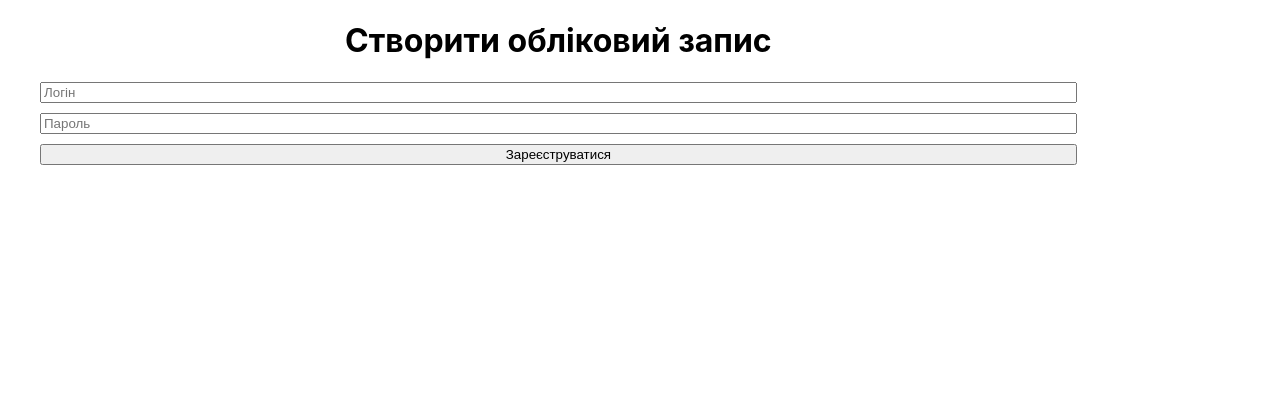
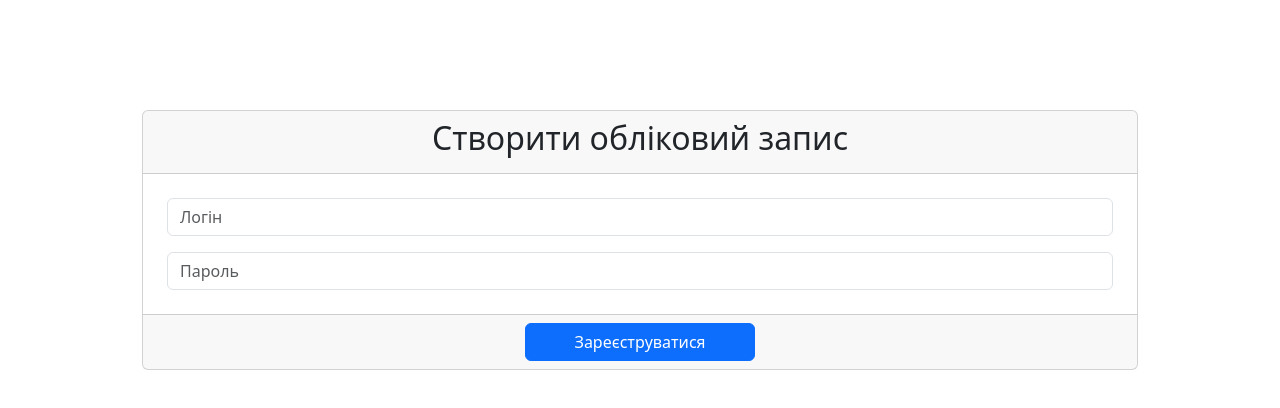
Before and after one commit to Vovka1602/encyclopedia-zakarpattya, a React (Create React App) app: page /signup in a window 1280 px wide. Shown: the top 408 px of the page. Built offline with nearby package versions, Linux system fonts and the light colour scheme.

Commit message:
Add Bootstrap stylesheets

```diff
--- a/package.json
+++ b/package.json
@@ -6,6 +6,7 @@
     "@testing-library/jest-dom": "^5.17.0",
     "@testing-library/react": "^13.4.0",
     "@testing-library/user-event": "^13.5.0",
+    "bootstrap": "^5.3.3",
     "react": "^18.2.0",
     "react-dom": "^18.2.0",
     "react-router-dom": "^6.23.0",
--- a/src/App.css
+++ b/src/App.css
@@ -29,3 +29,9 @@
     margin-right: 20px;
     width: 90%;
 }
+
+form {
+    display: flex;
+    flex-direction: column;
+    padding: 10px;
+}
--- a/src/pages/LoginPage/LoginPage.css
+++ b/src/pages/LoginPage/LoginPage.css
@@ -1,3 +1,5 @@
-input {
-    margin-bottom: 10px;
+.login-form {
+    margin-top: 100px;
+    margin-left: 50px;
+    margin-right: 50px;
 }
--- a/src/pages/LoginPage/LoginPage.js
+++ b/src/pages/LoginPage/LoginPage.js
@@ -1,6 +1,7 @@
 import { useEffect, useState } from "react";
 import "./LoginPage.css"
 import { useNavigate } from "react-router-dom";
+import "bootstrap/dist/css/bootstrap.min.css";
 
 const LoginPage = () => {
     const [id, changeId] = useState("");
@@ -19,7 +20,7 @@ const LoginPage = () => {
             .then((res) => {
                 return res.json();
             }).then((response) => {
-            if(response.findIndex(item => id === item.id) === -1) {
+                if (response.findIndex(item => id === item.id) === -1) {
                     console.log("Login error: invalid credentials")
                     alert("Хибний логін або пароль");
                 }
@@ -45,11 +46,31 @@ const LoginPage = () => {
 
     return (
         <div className="container">
-            <form className="container" onSubmit={loginProceed}>
-                <h1>Увійти</h1>
-                <input required placeholder="Логін" value={id} onChange={e => changeId(e.target.value)}></input>
-                <input required placeholder="Пароль" type="password" value={password} onChange={e => changePassword(e.target.value)}></input>
-                <button type="submit">Вхід</button>
+            <form className="login-form" onSubmit={loginProceed}>
+                <div className="card">
+                    <div className="card-header">
+                        <h2>Увійти</h2>
+                    </div>
+                    <div className="card-body py-4 px-4">
+                        <input
+                            required
+                            className="form-control"
+                            placeholder="Логін"
+                            value={id}
+                            onChange={e => changeId(e.target.value)}>
+                        </input>
+                        <input
+                            required
+                            className="form-control mt-3"
+                            placeholder="Пароль"
+                            type="password" value={password}
+                            onChange={e => changePassword(e.target.value)}>
+                        </input>
+                    </div>
+                    <div className="card-footer">
+                        <button className="btn btn-primary px-5" type="submit">Вхід</button>
+                    </div>
+                </div>
             </form>
         </div>
     );
--- a/src/pages/SignupPage/SignupPage.css
+++ b/src/pages/SignupPage/SignupPage.css
@@ -1,3 +1,5 @@
-input {
-    margin-bottom: 10px;
+.signup-form {
+    margin-top: 100px;
+    margin-left: 50px;
+    margin-right: 50px;
 }
--- a/src/pages/SignupPage/SignupPage.js
+++ b/src/pages/SignupPage/SignupPage.js
@@ -1,6 +1,7 @@
 import { useEffect, useState } from "react";
 import "./SignupPage.css"
 import { useNavigate } from "react-router-dom";
+import "bootstrap/dist/css/bootstrap.min.css";
 
 const SignupPage = () => {
     const [id, changeId] = useState("");
@@ -20,7 +21,7 @@ const SignupPage = () => {
         fetch("http://localhost:8000/users")
             .then((res) => res.json())
             .then((response) => {
-                if(response.findIndex(item => signup_user.id === item.id) === -1) {
+                if (response.findIndex(item => signup_user.id === item.id) === -1) {
                     fetch("http://localhost:8000/users", {
                         method: "POST",
                         headers: { 'content-type': 'application/json' },
@@ -40,11 +41,32 @@ const SignupPage = () => {
 
     return (
         <div className="container">
-            <form className="container" onSubmit={handleSubmit}>
-                <h1>Створити обліковий запис</h1>
-                <input required placeholder="Логін" value={id} onChange={e => changeId(e.target.value)}></input>
-                <input required placeholder="Пароль" value={password} onChange={e => changePassword(e.target.value)} type="password"></input>
-                <button type="submit">Зареєструватися</button>
+            <form className="signup-form" onSubmit={handleSubmit}>
+                <div className="card">
+                    <div className="card-header">
+                        <h2>Створити обліковий запис</h2>
+                    </div>
+                    <div className="card-body py-4 px-4">
+                        <input
+                            required
+                            className="form-control"
+                            placeholder="Логін"
+                            value={id}
+                            onChange={e => changeId(e.target.value)}>
+                        </input>
+                        <input
+                            required
+                            className="form-control mt-3"
+                            placeholder="Пароль"
+                            value={password}
+                            onChange={e => changePassword(e.target.value)}
+                            type="password">
+                        </input>
+                    </div>
+                    <div className="card-footer">
+                        <button className="btn btn-primary px-5" type="submit">Зареєструватися</button>
+                    </div>
+                </div>
             </form>
         </div>
     );
```
Also changed, not shown: 1 other file (tests, documents, lock files or other folders). Lines whose indentation alone changed are shown as unchanged.
